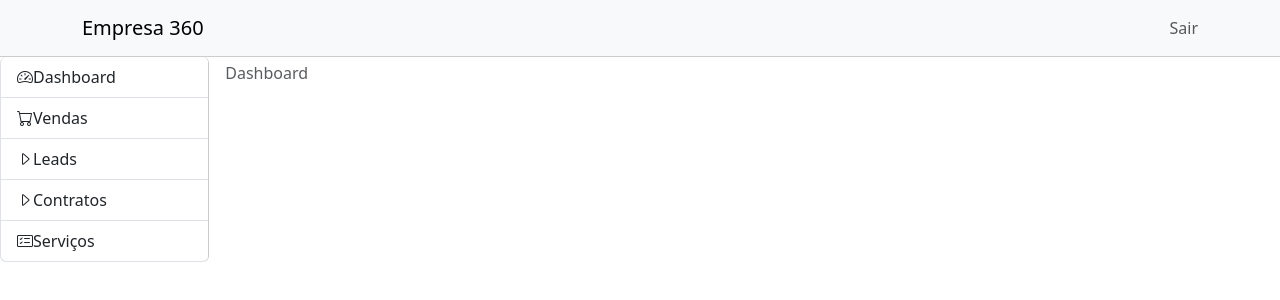
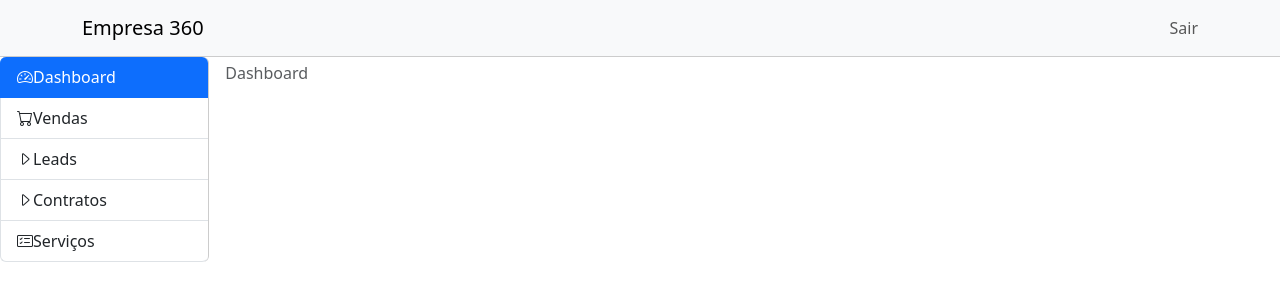
Before and after one commit to ProgramadorVictor/empresa360, a Vue app: page /home in a window 1280 px wide. Shown: the top 300 px of the page. Built offline with nearby package versions, Linux system fonts and the light colour scheme.

Commit message:
! router-link-active e router-link-exact-active estilização

```diff
--- a/src/views/HomeComponent.vue
+++ b/src/views/HomeComponent.vue
@@ -63,5 +63,22 @@
     border-top: none;
     border-right: none;
 }
+/*
+    .router-link-active, router-link-exact-active //Ambos são usados para estilização da navegação.
+
+    router-link-active, pega o prefixo '/home/vendas' e todos os outros subordinados desses são aplicados o efeito css.
+*/
+
+/* .router-link-active {
+    color: white;
+    background-color: #0d6efd !important;
+    border-color: #0d6efd;
+} */
+
+.router-link-exact-active {
+    color: white !important;
+    background-color: #0d6efd !important;
+    border-color: #0d6efd;
+}
 
 </style>
```
